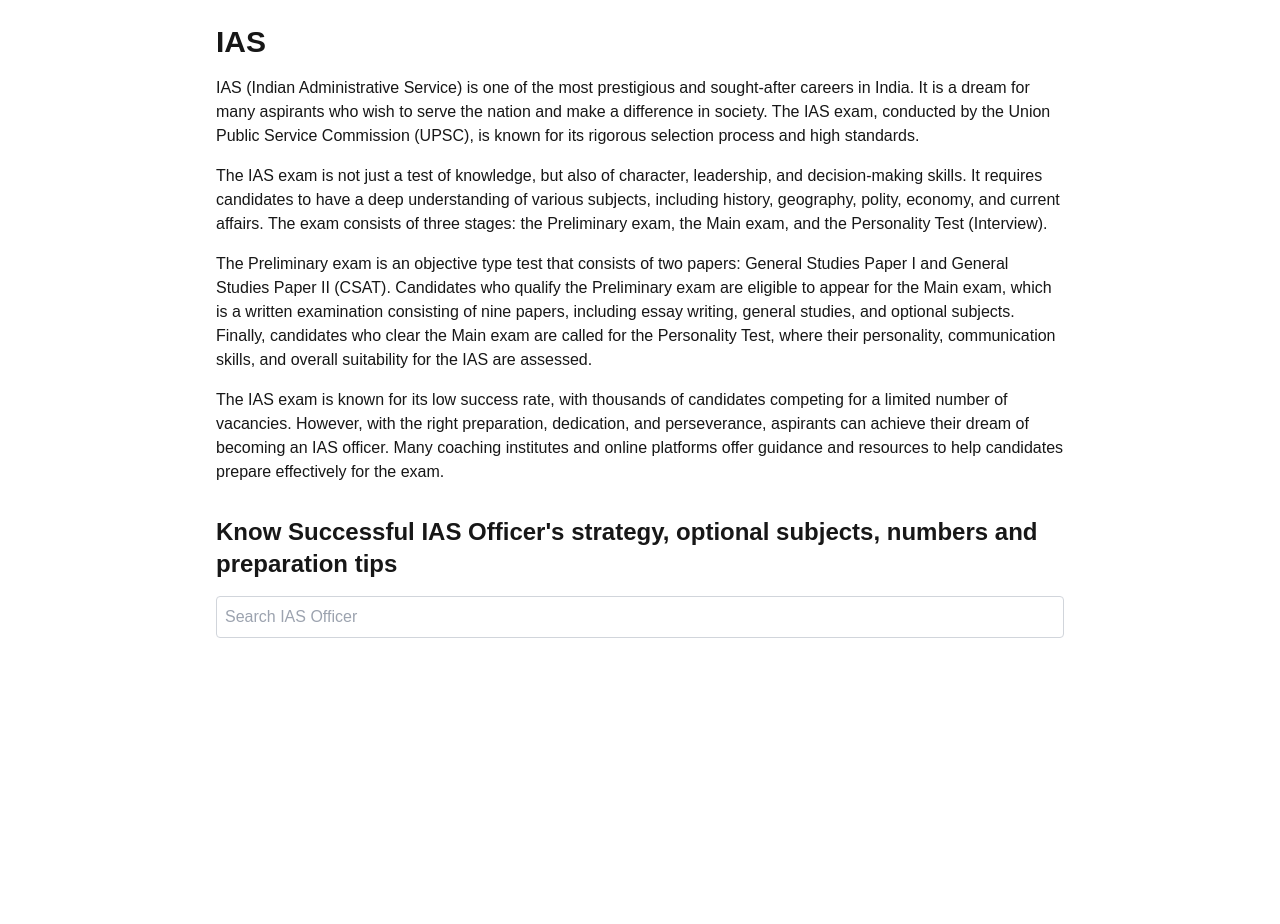
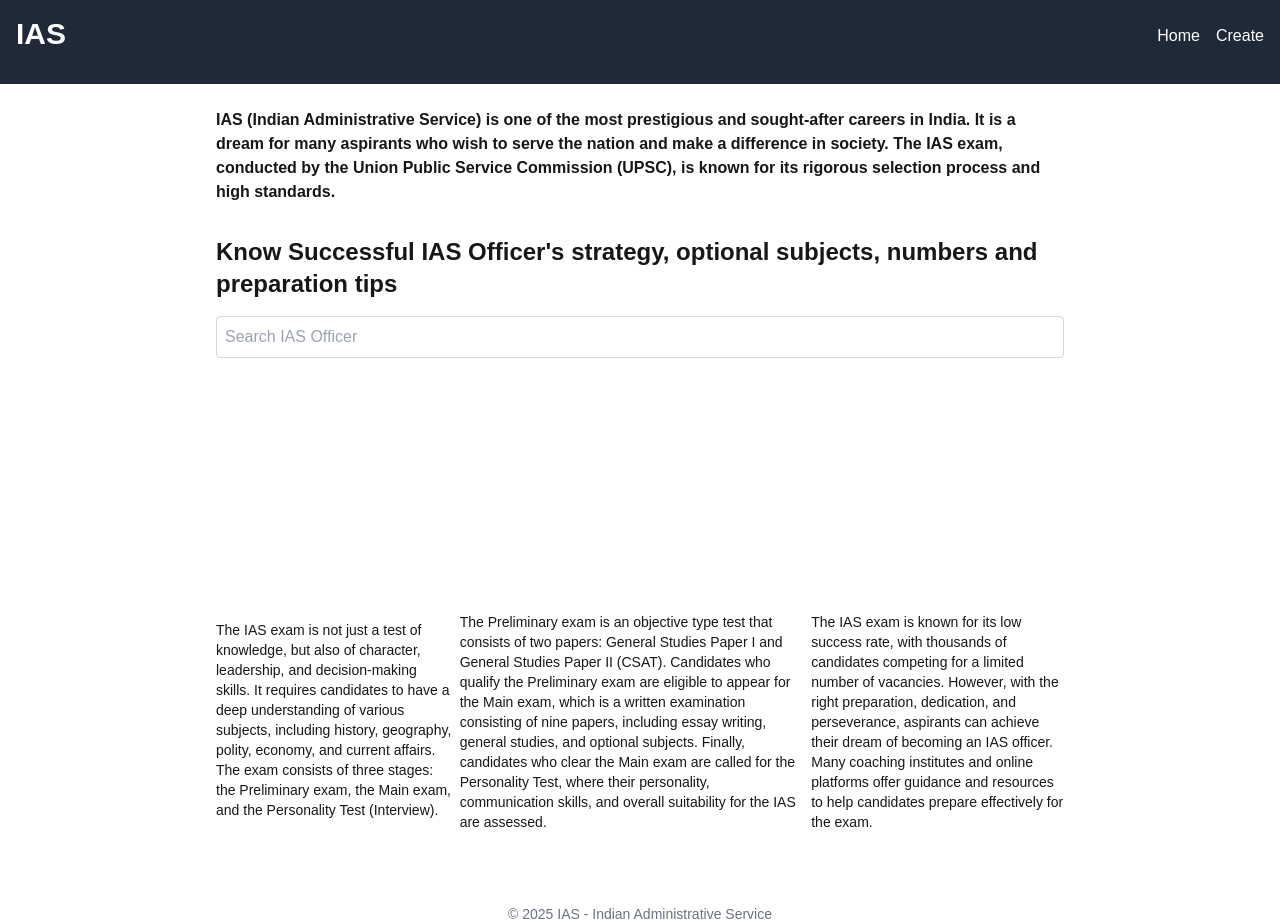
Before and after one commit to KumarPrafull/ias-search, a Next.js app: page / in a window 1280 px wide. Before the commit the page ends 800 px from the top, so only its background shows below. Built offline with nearby package versions, Linux system fonts and the light colour scheme.

Commit message:
ssg added

```diff
--- /dev/null
+++ b/app/components/Header.tsx
@@ -0,0 +1,20 @@
+import Link from "next/link";
+
+const Header = () => {
+    return (
+        <div>
+
+        <header className="flex justify-between bg-gray-800 text-white p-4">
+        <h1 className="text-3xl font-bold mb-4">IAS</h1>
+        <nav className="mt-2">
+            <ul className="flex space-x-4">
+            <li><Link href="/" className="hover:underline">Home</Link></li>
+            <li><Link href="/profile/create" className="hover:underline">Create</Link></li>
+            </ul>
+        </nav>
+        </header>
+        </div>
+    );
+    }
+
+export default Header;
--- a/app/components/Search.tsx
+++ b/app/components/Search.tsx
@@ -47,12 +47,11 @@
             <p>No officers found for &quot;{searchTerm}&quot;</p>
         )}
         {officers.length > 0 && (
-            <ul className="list-disc pl-5">
-                {officers.map((officer: { _id: string, name: string, service: string, batch: string, description: string }) => (
-                    <li key={officer._id} className="mb-2">
+            <ul className="list-disc pl-1">
+                {officers.map((officer: { _id: string, name: string, service: string, rank:string, batch: string, description: string }) => (
+                    <li key={officer._id} className="my-1 list-none">
                         <Link href={'profile/'+officer._id} className="text-blue-500 hover:underline">
-                        <strong>{officer.name}</strong> - {officer.service} ({officer.batch})<br />
-                        {officer.description}
+                        <strong>{officer.name}</strong> - {officer.service} {officer.batch} Rank {officer.rank} <span className="font-black">|</span> {officer.description}
                         </Link>
                     </li>
                 ))}
--- a/app/layout.tsx
+++ b/app/layout.tsx
@@ -1,6 +1,7 @@
 import type { Metadata } from "next";
 import { Geist, Geist_Mono } from "next/font/google";
 import "./globals.css";
+import Header from "./components/Header";
 
 const geistSans = Geist({
   variable: "--font-geist-sans",
@@ -27,7 +28,11 @@
       <body
         className={`${geistSans.variable} ${geistMono.variable} antialiased`}
       >
+        <Header />
         {children}
+        <footer className="text-center text-sm text-gray-500 mt-8">
+          © {new Date().getFullYear()} IAS - Indian Administrative Service
+        </footer>
       </body>
     </html>
   );
--- a/app/page.tsx
+++ b/app/page.tsx
@@ -2,22 +2,27 @@
 
 export default function Home() {
   return (
-    <div className="max-w-4xl mx-auto p-6">
-      <h1 className="text-3xl font-bold mb-4">IAS</h1>
-      <h1>IAS (Indian Administrative Service) is one of the most prestigious and sought-after careers in India. It is a dream for many aspirants who wish to serve the nation and make a difference in society. The IAS exam, conducted by the Union Public Service Commission (UPSC), is known for its rigorous selection process and high standards.</h1>
-      <p className="mt-4">
-        The IAS exam is not just a test of knowledge, but also of character, leadership, and decision-making skills. It requires candidates to have a deep understanding of various subjects, including history, geography, polity, economy, and current affairs. The exam consists of three stages: the Preliminary exam, the Main exam, and the Personality Test (Interview).
-      </p>
-      <p className="mt-4">
-        The Preliminary exam is an objective type test that consists of two papers: General Studies Paper I and General Studies Paper II (CSAT). Candidates who qualify the Preliminary exam are eligible to appear for the Main exam, which is a written examination consisting of nine papers, including essay writing, general studies, and optional subjects. Finally, candidates who clear the Main exam are called for the Personality Test, where their personality, communication skills, and overall suitability for the IAS are assessed.
-      </p>
-      <p className="mt-4">
-        The IAS exam is known for its low success rate, with thousands of candidates competing for a limited number of vacancies. However, with the right preparation, dedication, and perseverance, aspirants can achieve their dream of becoming an IAS officer. Many coaching institutes and online platforms offer guidance and resources to help candidates prepare effectively for the exam.
-      </p>
+    <div className="flex flex-col max-w-4xl mx-auto p-6">
+      <h3 className="font-bold">IAS (Indian Administrative Service) is one of the most prestigious and sought-after careers in India. It is a dream for many aspirants who wish to serve the nation and make a difference in society. The IAS exam, conducted by the Union Public Service Commission (UPSC), is known for its rigorous selection process and high standards.</h3>
+      <div className="h-96">
       <h2 className="text-2xl font-semibold mt-8 mb-4">
         Know Successful IAS Officer&apos;s strategy, optional subjects, numbers and preparation tips
       </h2>
-      <Search />
+       <Search />
+       </div>
+      <div className="flex flex-col lg:flex-row my-4 gap-2">
+      <div className="mt-4 text-sm">
+        The IAS exam is not just a test of knowledge, but also of character, leadership, and decision-making skills. It requires candidates to have a deep understanding of various subjects, including history, geography, polity, economy, and current affairs. The exam consists of three stages: the Preliminary exam, the Main exam, and the Personality Test (Interview).
+      </div>
+      <div className="mt-2 text-sm">
+        The Preliminary exam is an objective type test that consists of two papers: General Studies Paper I and General Studies Paper II (CSAT). Candidates who qualify the Preliminary exam are eligible to appear for the Main exam, which is a written examination consisting of nine papers, including essay writing, general studies, and optional subjects. Finally, candidates who clear the Main exam are called for the Personality Test, where their personality, communication skills, and overall suitability for the IAS are assessed.
+      </div>
+      <div className="mt-2 text-sm">
+        The IAS exam is known for its low success rate, with thousands of candidates competing for a limited number of vacancies. However, with the right preparation, dedication, and perseverance, aspirants can achieve their dream of becoming an IAS officer. Many coaching institutes and online platforms offer guidance and resources to help candidates prepare effectively for the exam.
+      </div>
+      </div>
+
+
     </div>
   );
 }
--- a/app/profile/[slug]/page.tsx
+++ b/app/profile/[slug]/page.tsx
@@ -1,35 +1,30 @@
-type Params = Promise<{ slug: string[] }>
+type Params = Promise<{ slug: string }>;
 
-export default async function Home({params} : {params : Params}) {
+export default async function ProfilePage({ params }: { params: Params }) {
     const { slug } = await params;;
+    console.log("ProfilePage slug:", slug);
 
-    const base =
-    process.env.NEXT_PUBLIC_SITE_URL || // Use your deployed domain in production
-    process.env.VERCEL_URL && `https://${process.env.VERCEL_URL}` ||
-    'http://localhost:3000'; // fallback for local dev
+  const base =
+    process.env.NEXT_PUBLIC_SITE_URL ||
+    (process.env.VERCEL_URL && `https://${process.env.VERCEL_URL}`) ||
+    'http://localhost:3000';
 
-  // Construct absolute URL for SSR fetch
+  // Construct absolute URL for SSR fetch (at build time)
   const apiUrl = `${base}/api/items?id=${slug}`;
-    const fetchData = async () => {
-      try {
-        const response = await fetch(apiUrl);
-        if (!response.ok) {
-          throw new Error("Failed to fetch officer data");
-        }
-        const data = await response.json();
-        return data.data[0];
-      } catch (error) {
-        console.error("Error fetching officer data:", error);
-      }
-    };
-  const data = await fetchData();
-  console.log("Officer Data:", data);
+
+  let data = null;
+  try {
+    const response = await fetch(apiUrl, { cache: 'force-cache' }); // Use 'force-cache' for SSG
+    if (!response.ok) throw new Error("Failed to fetch officer data");
+    const apiData = await response.json();
+    data = apiData.data?.[0] || null;
+  } catch (error) {
+    console.error("Error fetching officer data:", error);
+  }
 
   return (
     <div className="max-w-4xl mx-auto p-6">
-      <div>
-        {data?.service}
-      </div>
+      <div>{data?.service}</div>
       <h1 className="text-3xl font-bold mb-4">
         {data?.name} ({data?.service})
       </h1>
@@ -42,14 +37,32 @@
         Optional Subjects of {data?.name}:
       </h2>
       {/* <ul className="list-disc list-inside mb-4">
-        {data.optional_subjects.map((subject, i) => (
+        {data?.optional_subjects?.map((subject: string, i: number) => (
           <li key={i}>{subject}</li>
         ))}
       </ul> */}
       <div>Number of attempts: {data?.attempts}</div>
-      <div>
-        Rank: {data?.rank} ({data?.year})
-      </div>
+      <div>Rank: {data?.rank} ({data?.year})</div>
     </div>
   );
 }
+
+// /app/profile/[slug]/page.tsx
+
+export async function generateStaticParams() {
+  // Fetch all possible slugs from your API, DB, or a list
+  const base =
+    process.env.NEXT_PUBLIC_SITE_URL ||
+    (process.env.VERCEL_URL && `https://${process.env.VERCEL_URL}`) ||
+    'http://localhost:3000';
+
+  const apiUrl = `${base}/api/items`; // Fetch all items
+
+  const response = await fetch(apiUrl, { cache: 'force-cache' });
+  const { data } = await response.json();
+
+  // Suppose each item has an `_id` you want to use as the slug
+  return data.map((item: {_id: string}) => ({
+    slug: item._id,
+  }));
+}
--- a/app/profile/create/page.tsx
+++ b/app/profile/create/page.tsx
@@ -1,4 +1,5 @@
 'use client';
+import Link from 'next/link';
 import { useState, useEffect } from 'react';
 
 export default function CreateProfile() {
@@ -37,56 +38,65 @@
   };
 
   return (
-    <div>
-      <h1>Items</h1>
+    <div className="max-w-4xl mx-auto p-6">
+      <h1 className='font-black'>Add Successful UPSC Candidates</h1>
       <form onSubmit={handleSubmit} className='flex flex-col gap-2 m-10'>
         <input
+          className="border border-gray-300 p-2 rounded mb-4"
           name="name"
           placeholder="Name"
           value={form.name}
           onChange={handleChange}
         />
         <input
+          className="border border-gray-300 p-2 rounded mb-4"
           name="description"
           placeholder="Description"
           value={form.description}
           onChange={handleChange}
         />
         <input
+          className="border border-gray-300 p-2 rounded mb-4"
           name="service"
           placeholder="Service"
           value={form.service}
           onChange={handleChange}
         />
         <input
+          className="border border-gray-300 p-2 rounded mb-4"
           name="batch"
           placeholder="Batch Year"
           value={form.batch}
           onChange={handleChange}
         />
         <input
+          className="border border-gray-300 p-2 rounded mb-4"
           name="rank"
           placeholder="Rank"
           value={form.rank}
           onChange={handleChange}
         />
         <input
+          className="border border-gray-300 p-2 rounded mb-4"
           name="article_url"
           placeholder="Article URL"
           value={form.article_url}
           onChange={handleChange}
         />
 
-        <button type="submit">Add Item</button>
+        <button className="bg-blue-500 hover:bg-blue-700 text-white font-bold py-2 px-4 rounded" type="submit">Add Item</button>
       </form>
 
       <ul>
-        {items.map((item: {name: string, _id: string, description: string, rank: string, service: string, batch: string}) => (
-          <li key={item._id}>
-            {item.name} - {item.description}
-            <br />
-            Service: {item.service} | Batch: {item.batch} | Rank: {item.rank}
-            <br />
+        {items.map((item: { name: string, _id: string, description: string, rank: string, service: string, batch: string }) => (
+          <li className='py-2' key={item._id}>
+            <Link href={`/profile/${item._id}`} className='text-blue-500 hover:underline'>
+            <span className='font-semibold'>{item.name}</span>
+            - {item.service.toUpperCase()} |
+            Batch: {item.batch} |
+            Rank: {item.rank} |
+            {item.description}
+            </Link>
           </li>
         ))}
       </ul>
```
